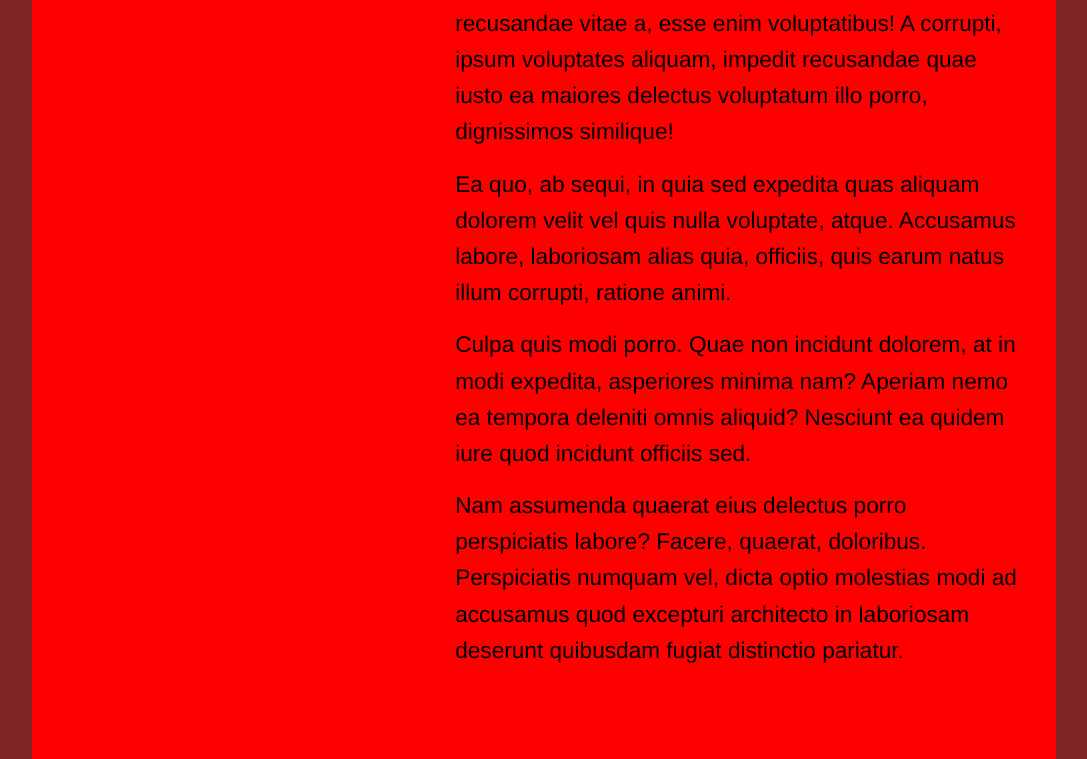
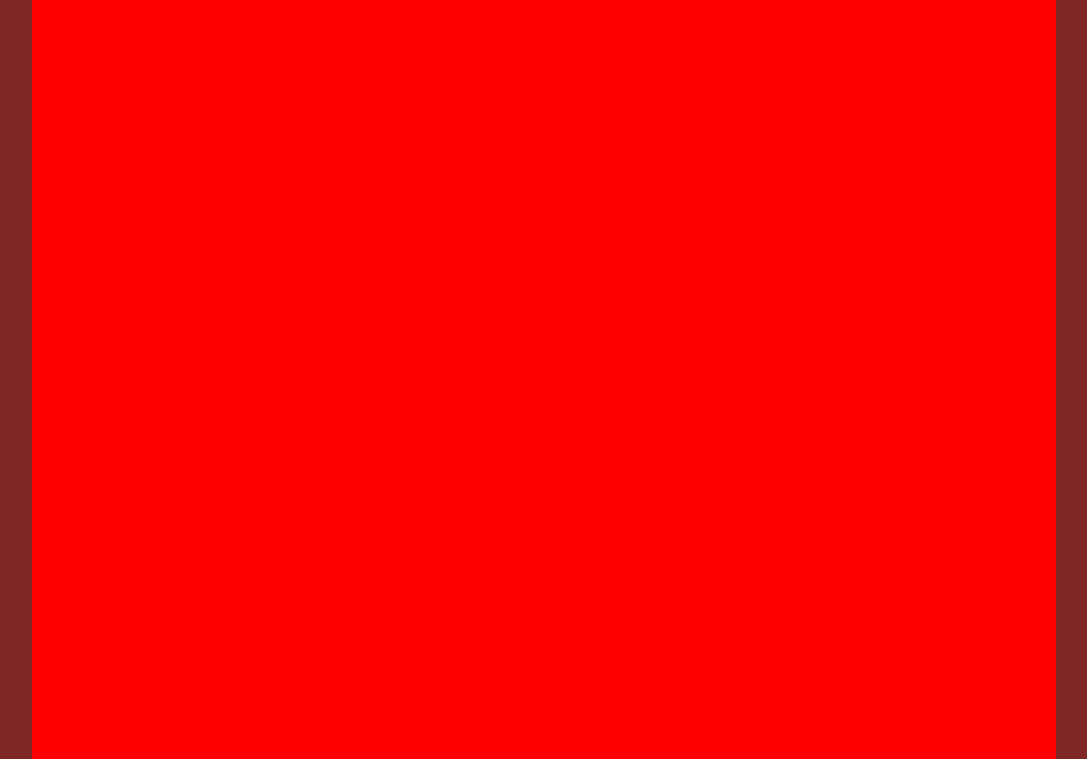
Before and after one commit to jurt0001/colours, a plain HTML site: page index.html in a window 1280 px wide. Shown: the part 474-1233 px from the top of the page, without its empty margins (96-1183 px from the left). Drawn offline with Linux system fonts and the light colour scheme.

Commit message:
Update index.html

```diff
--- a/index.html
+++ b/index.html
@@ -22,7 +22,7 @@
             font-size: 16px;
             line-height: 1.6;
             font-family: Helvetica, Arial, sans-serif;
-            color: FF0000;
+            color: #FF0000;
         }
         html,body{
             background-color: #7f2626;
```
